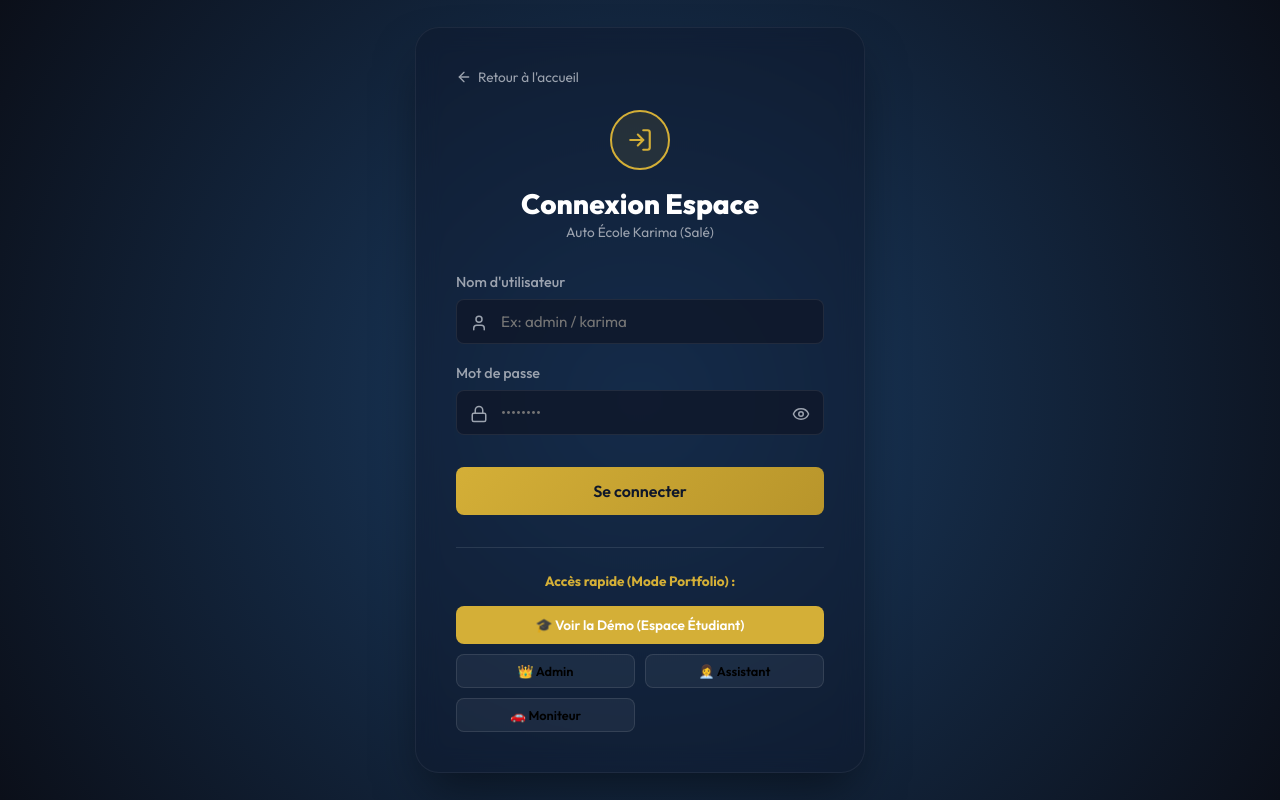
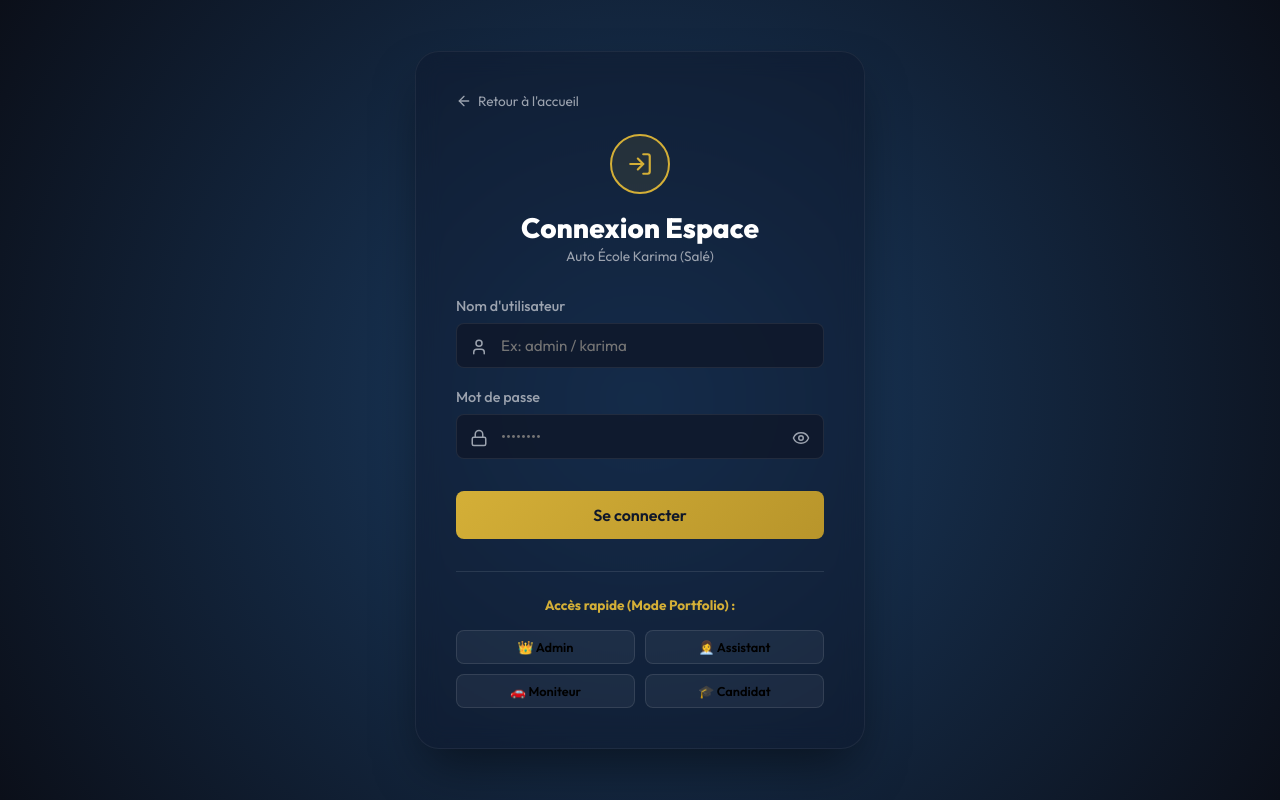
Before and after one commit to AymanTN1/drivingSchool, a React app in the folder frontend/: page / in a window 1280 px wide. Both pictures are taken after a click on the button "Se Connecter". Built offline with nearby package versions, Linux system fonts and the light colour scheme; no server answers; the HTML template or start-up script is replaced by a standard one.

Commit message:
re-add les 4 bouttons pour le portfolio so they can test everything mnt

```diff
--- a/frontend/src/components/Login.jsx
+++ b/frontend/src/components/Login.jsx
@@ -207,15 +207,6 @@ export default function Login({ onLoginSuccess, onBackClick }) {
           <div style={{ display: 'grid', gridTemplateColumns: '1fr 1fr', gap: '10px' }}>
             <button
               type="button"
-              onClick={() => handleDemoLogin('student1', 'student123')}
-              className="btn btn-primary"
-              style={{ padding: '10px', fontSize: '0.85rem', gridColumn: 'span 2', cursor: 'pointer', background: 'var(--accent)', color: 'white', border: 'none' }}
-              disabled={loading}
-            >
-              🎓 Voir la Démo (Espace Étudiant)
-            </button>
-            <button
-              type="button"
               onClick={() => handleDemoLogin('admin', 'admin123')}
               className="btn"
               style={{ padding: '8px', fontSize: '0.8rem', background: 'rgba(255,255,255,0.05)', border: '1px solid rgba(255,255,255,0.1)', cursor: 'pointer' }}
@@ -241,6 +232,15 @@ export default function Login({ onLoginSuccess, onBackClick }) {
             >
               🚗 Moniteur
             </button>
+            <button
+              type="button"
+              onClick={() => handleDemoLogin('student1', 'student123')}
+              className="btn"
+              style={{ padding: '8px', fontSize: '0.8rem', background: 'rgba(255,255,255,0.05)', border: '1px solid rgba(255,255,255,0.1)', cursor: 'pointer' }}
+              disabled={loading}
+            >
+              🎓 Candidat
+            </button>
           </div>
         </div>
       </div>
```
